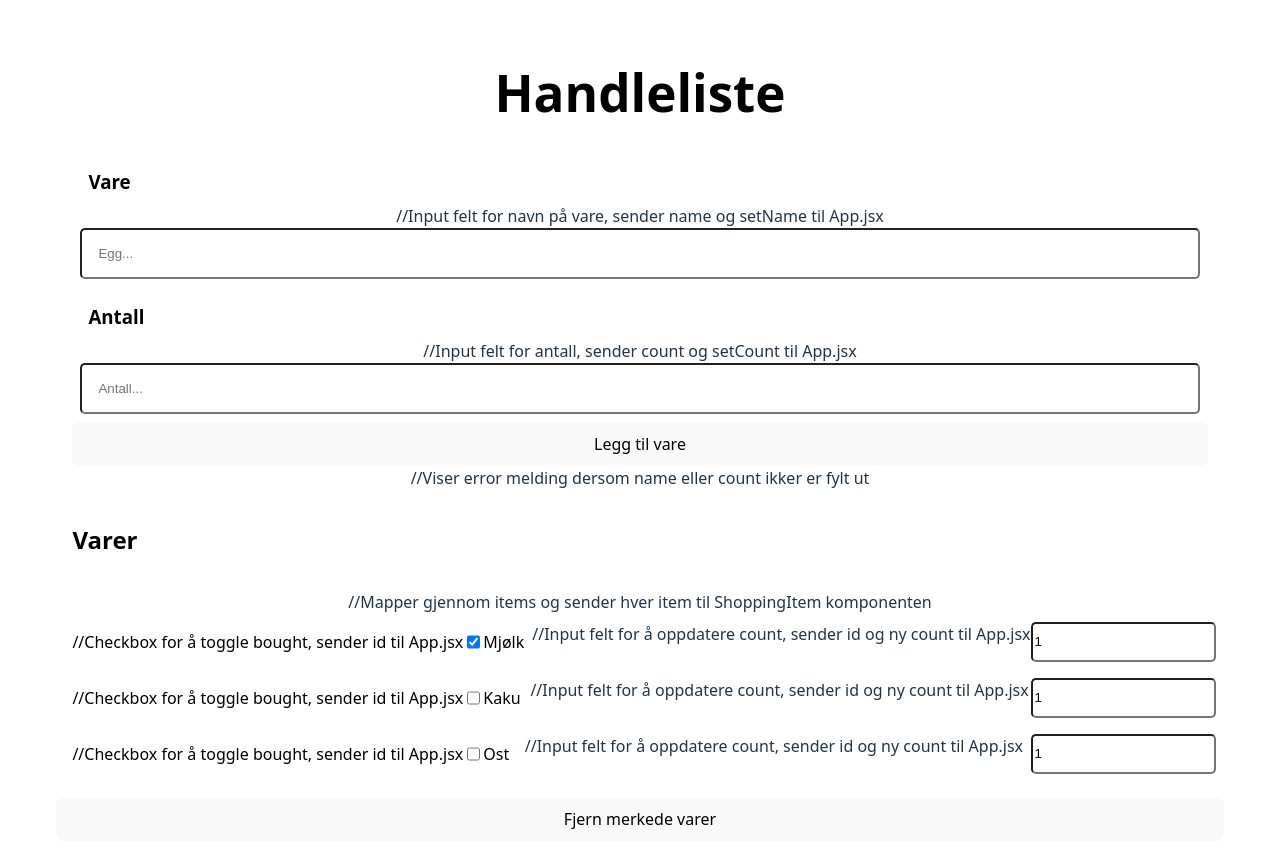
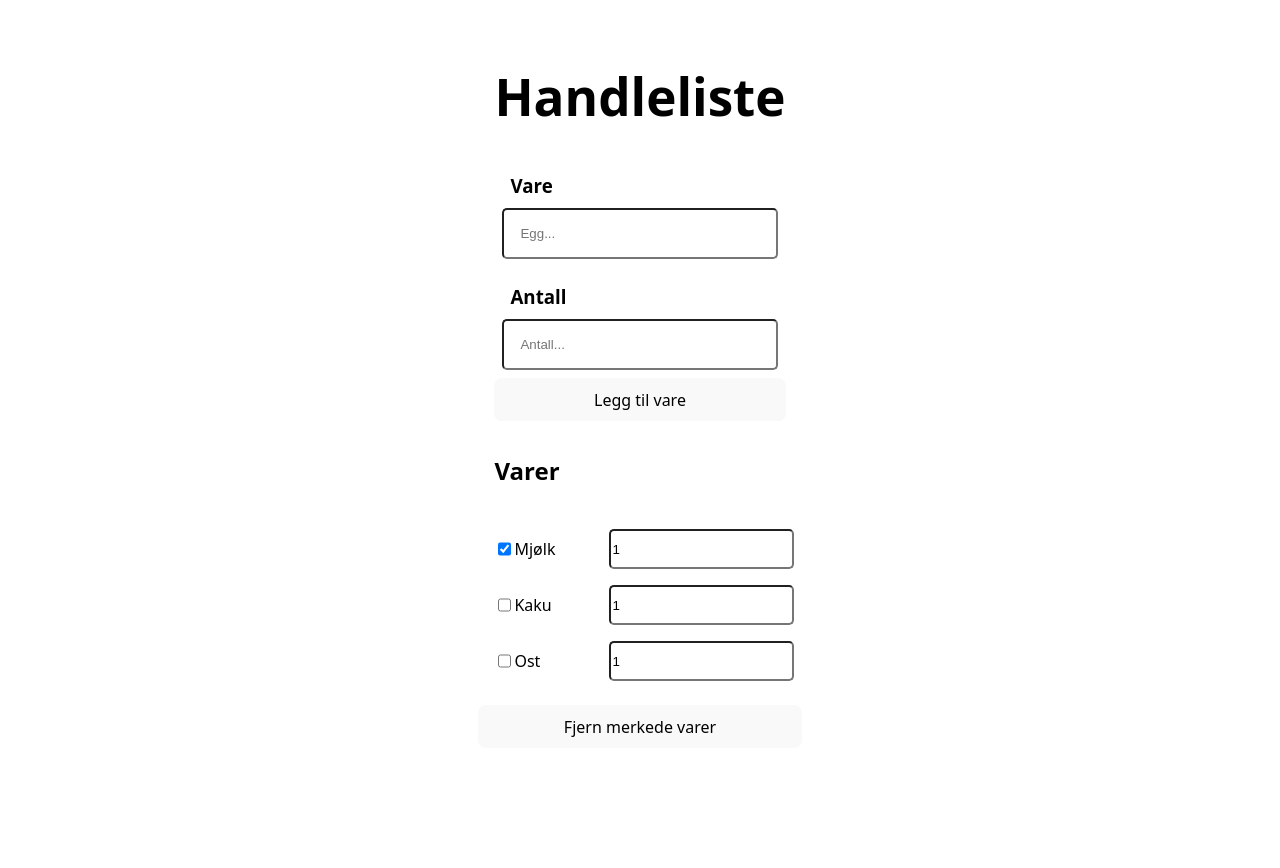
Before and after one commit to EPH-02/arbeidskrav_26, a React (Vite) app: page / in a window 1280 px wide. Shown: the top 868 px of the page. After the commit the page ends 800 px from the top, so only its background shows below. Built offline with nearby package versions, Linux system fonts and the light colour scheme.

Commit message:
fikset opp i kommentarer som forstyrret koden

```diff
--- a/src/components/AddForm.jsx
+++ b/src/components/AddForm.jsx
@@ -5,19 +5,19 @@ export default function AddForm({ name, setName, count, setCount, error, addItem
         <form onSubmit={addItem}>
         <label>
           <h3>Vare</h3>
-          //Input felt for navn på vare, sender name og setName til App.jsx
+          {/*Input felt for navn på vare, sender name og setName til App.jsx*/}
           <input type="text" placeholder="Egg..." value={name} onChange={e => setName(e.target.value)}/>
         </label>
 
         <label>
           <h3>Antall</h3>
-          //Input felt for antall, sender count og setCount til App.jsx
+          {/* Input felt for antall, sender count og setCount til App.jsx */}
           <input type="number" placeholder="Antall..." min="1" value={count} onChange={e => setCount(e.target.value)}/>
         </label>
 
         <button type="submit">Legg til vare</button>
 
-        //Viser error melding dersom name eller count ikker er fylt ut
+        {/* Viser error melding dersom name eller count ikker er fylt ut */}
         {error && <p>{error}</p>}
       </form>
     )
--- a/src/components/ShoppingItem.jsx
+++ b/src/components/ShoppingItem.jsx
@@ -4,11 +4,11 @@ export default function ShoppingItem({ item, toggleBought, updateCount, }){
     return(
         <li key={item.id}>
               <label>
-                //Checkbox for å toggle bought, sender id til App.jsx
+                {/* Checkbox for å toggle bought, sender id til App.jsx */}
                 <input type="checkbox" checked={item.bought} onChange={() => toggleBought(item.id)}/>
                 {item.name}
               </label>
-              //Input felt for å oppdatere count, sender id og ny count til App.jsx
+              {/*Input felt for å oppdatere count, sender id og ny count til App.jsx */}
               <input type="number" min="1" value={item.count} onChange={e => updateCount(item.id, Number(e.target.value))}/>
             </li>
     )
--- a/src/components/ShoppingList.jsx
+++ b/src/components/ShoppingList.jsx
@@ -6,7 +6,7 @@ export default function ShoppingList( {items, toggleBought, updateCount, removeB
         <section>
         <h2>Varer</h2>
         <ul>
-          //Mapper gjennom items og sender hver item til ShoppingItem komponenten
+          {/* Mapper gjennom items og sender hver item til ShoppingItem komponenten */}
           {items.map(item => (<ShoppingItem key={item.id} item={item} toggleBought={toggleBought} updateCount={updateCount}/>))}
         </ul>
 
```
